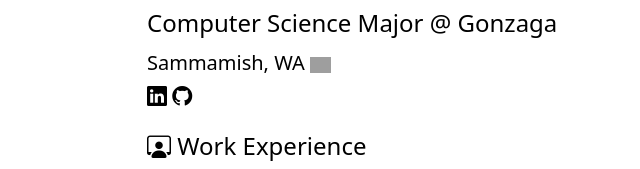
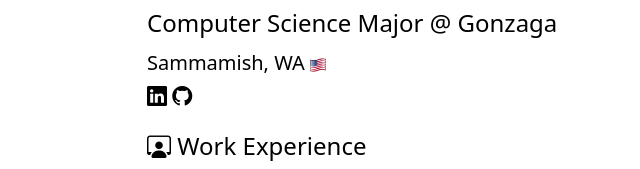
Before and after one commit to hairyex5000/website, a website: page index.html in a window 1280 px wide. Shown: the part 323-492 px from the top of the page, 129-769 px from the left. Drawn offline with nearby package versions, Linux system fonts and the light colour scheme; grey boxes are pictures that could not be loaded.

Commit message:
fix flag png

```diff
--- a/index.html
+++ b/index.html
@@ -102,7 +102,7 @@
             <h1>Spencer M.</h1>
             <h2>Computer Science Major @ Gonzaga
                 <h3>Sammamish, WA <img alt="United States flag" class='h-4 max-w-min inline'
-                        src="https://upload.wikimedia.org/wikipedia/commons/thumb/9/9e/Nuvola_U.S._flag%2C_alternative.svg/480px-Nuvola_U.S._flag%2C_alternative.svg.png">
+                        src="flag.png">
                 </h3>
                 <h3>
                     <a target="_blank" href="https://www.linkedin.com/in/smundel"
```
Also changed, not shown: flag.png (added).
